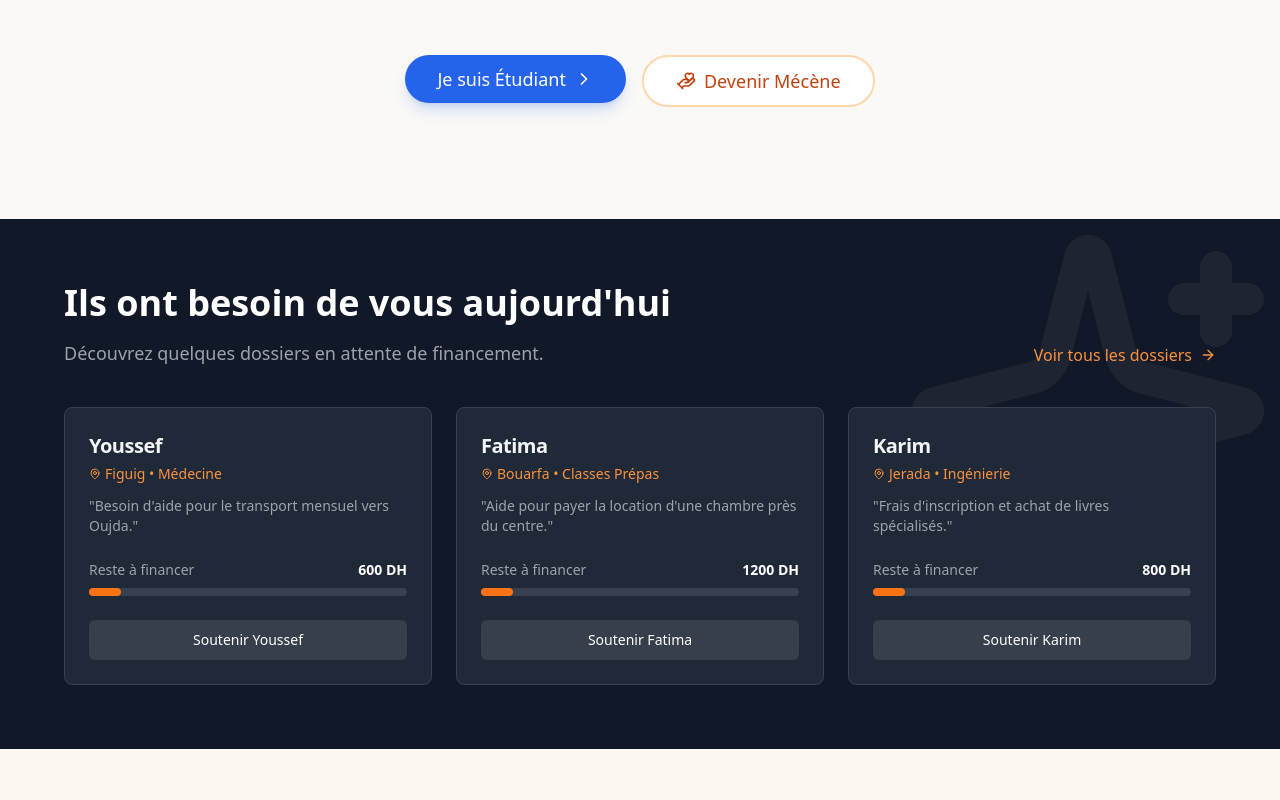
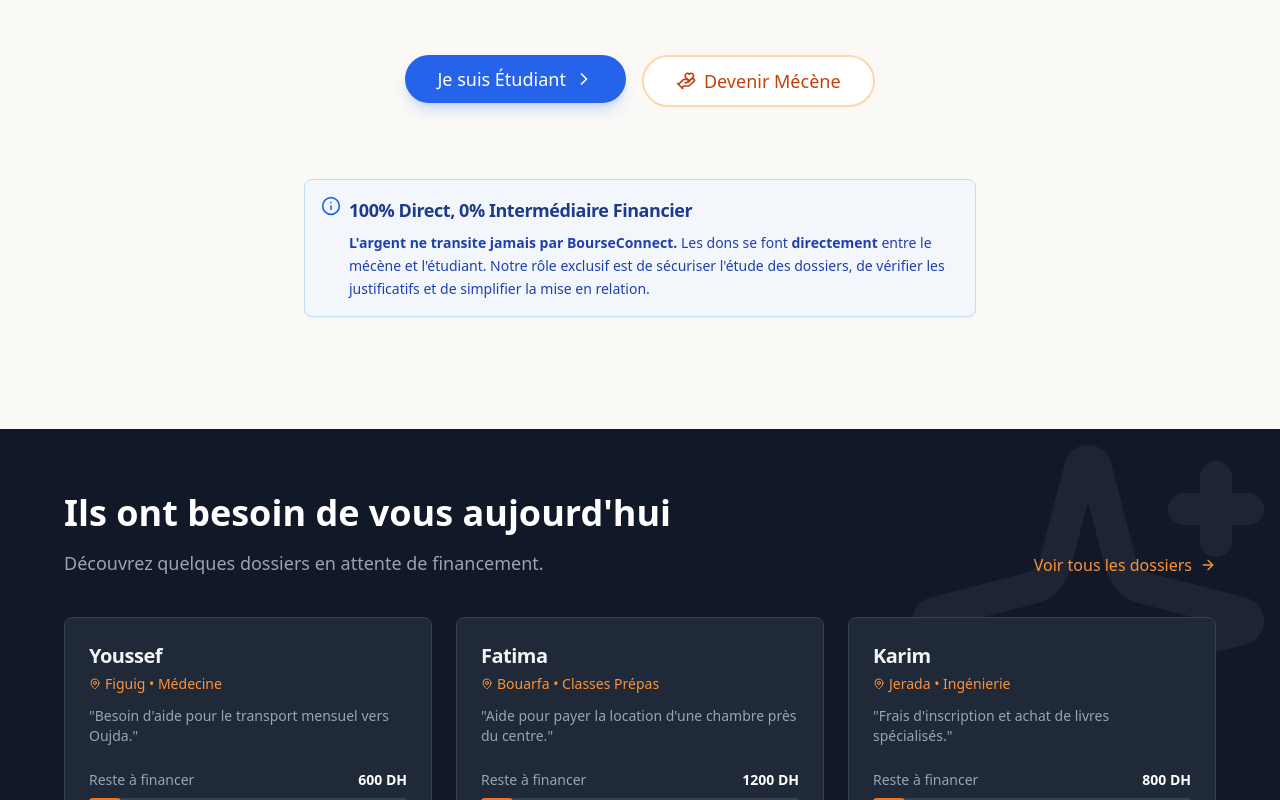
Before and after one commit to mohamed-benamer-inde/bourse-app, a React (Vite) app: page / in a window 1280 px wide. Shown: the part 720-1520 px from the top of the page. Built offline with nearby package versions, Linux system fonts and the light colour scheme; no server answers.

Commit message:
feat(UI): add explicit zero commission and direct transfer notice on landing page

```diff
--- a/src/pages/Landing.jsx
+++ b/src/pages/Landing.jsx
@@ -2,7 +2,8 @@ import React, { useState } from 'react';
 import { Link } from 'react-router-dom';
 import { Button } from '@/components/ui/button';
 import { Card, CardContent, CardHeader, CardTitle } from '@/components/ui/card';
-import { Users, ShieldCheck, MapPin, Target, Sparkles, HandHeart, ChevronRight, ChevronDown, ArrowRight, Quote } from 'lucide-react';
+import { Alert, AlertDescription, AlertTitle } from '@/components/ui/alert';
+import { Users, ShieldCheck, MapPin, Target, Sparkles, HandHeart, ChevronRight, ChevronDown, ArrowRight, Quote, Info } from 'lucide-react';
 import { motion, AnimatePresence } from 'framer-motion';
 
 const FAQItem = ({ question, answer }) => {
@@ -108,6 +109,16 @@ const Landing = () => {
                                 <HandHeart className="mr-2 h-5 w-5" /> Devenir Mécène
                             </Button>
                         </Link>
+                    </motion.div>
+
+                    <motion.div variants={itemVariants} className="pt-10 max-w-2xl mx-auto text-left">
+                        <Alert className="bg-blue-50/60 border-blue-200 shadow-sm backdrop-blur-md">
+                            <Info className="h-5 w-5 text-blue-600" />
+                            <AlertTitle className="text-blue-900 font-bold text-lg">100% Direct, 0% Intermédiaire Financier</AlertTitle>
+                            <AlertDescription className="text-blue-800 mt-2 leading-relaxed">
+                                <strong>L'argent ne transite jamais par BourseConnect.</strong> Les dons se font <strong>directement</strong> entre le mécène et l'étudiant. Notre rôle exclusif est de sécuriser l'étude des dossiers, de vérifier les justificatifs et de simplifier la mise en relation.
+                            </AlertDescription>
+                        </Alert>
                     </motion.div>
                 </motion.div>
             </section>
@@ -303,7 +314,11 @@ const Landing = () => {
                         />
                         <FAQItem
                             question="L'étudiant reçoit-il l'argent directement ?"
-                            answer="Une fois que vous validez un financement, vous êtes mis en relation (via la plateforme) pour effectuer le don de manière sécurisée (virement, dépôt...). L'étudiant doit ensuite confirmer la réception pour clôturer le dossier."
+                            answer="Oui, totalement. L'argent ne transite jamais par BourseConnect. Une fois que vous validez un financement, vous êtes mis en relation avec l'étudiant pour effectuer le don de manière sécurisée (virement bancaire, transfert...). L'étudiant doit ensuite confirmer la réception sur la plateforme pour clôturer le dossier."
+                        />
+                        <FAQItem
+                            question="BourseConnect prend-il une commission ?"
+                            answer="Non, absolument aucune. Notre rôle est uniquement social et technologique : vérifier les dossiers, valider la bonne foi des demandes, et mettre en relation mécènes et étudiants. L'intégralité de votre don va à l'étudiant."
                         />
                     </div>
                 </div>
```
